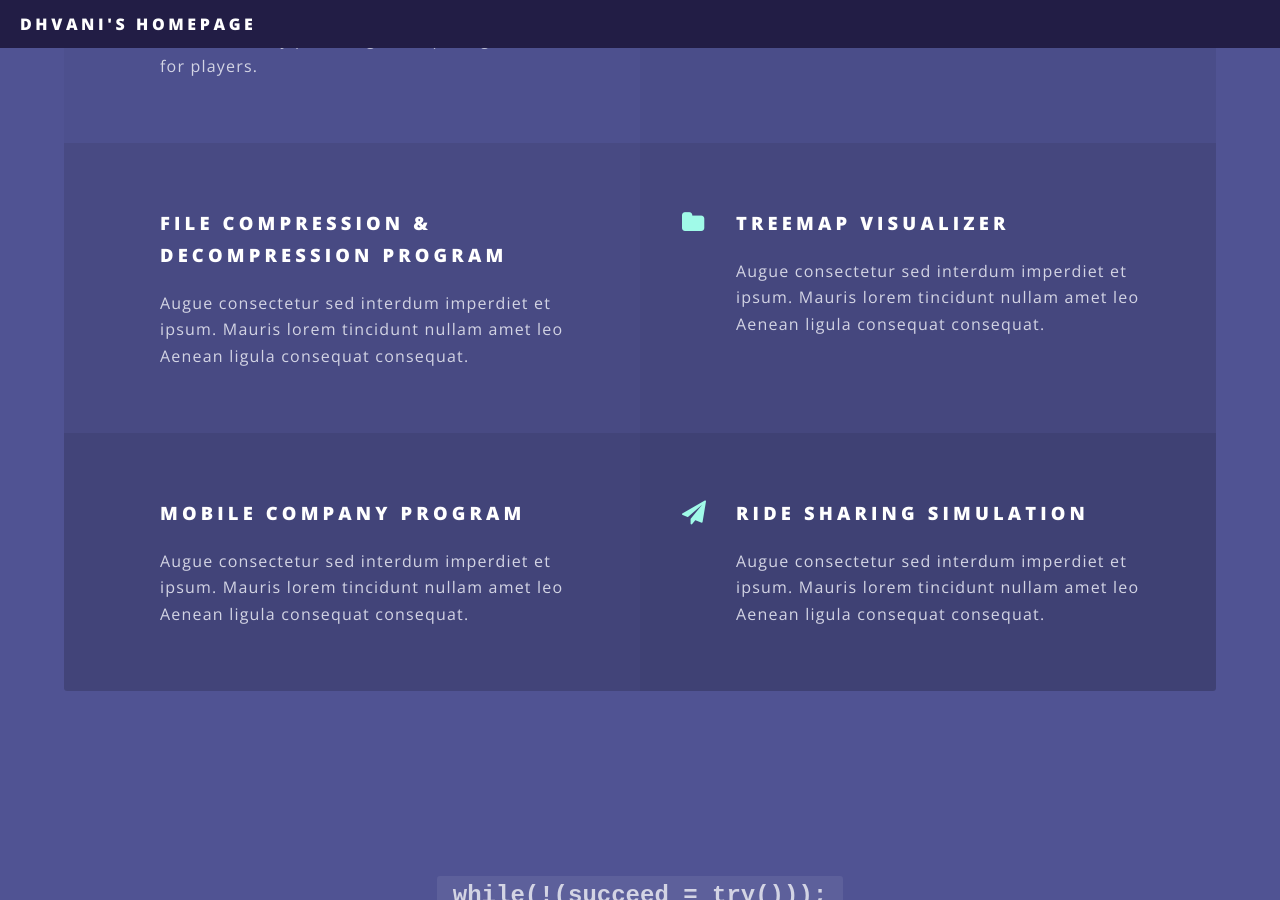
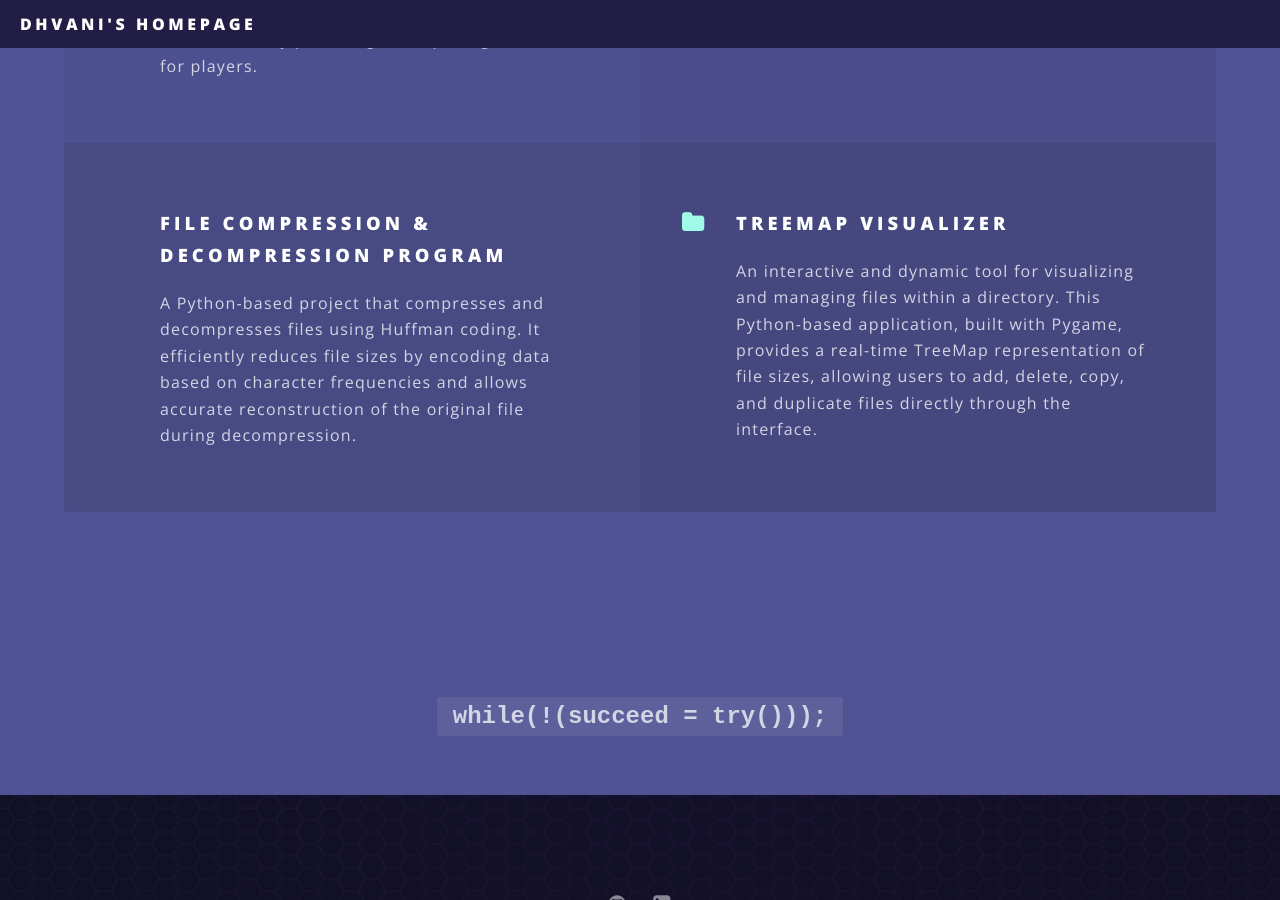
Before and after one commit to dhvani2504/dhvani2504.github.io, a Jekyll site: the page built from index.html, in a window 1280 px wide and 900 px high, scrolled down 2401 px. Built offline with Jekyll 4.4.1, drawn with Linux system fonts in a browser that asks for light colours.

Commit message:
Update index.html
added project descriptions

```diff
--- a/index.html
+++ b/index.html
@@ -61,20 +61,20 @@ layout: landing
 								</li>
 								<li class="icon fa-file-excel">
 									<h3> File Compression & Decompression Program </h3>
-									<p>Augue consectetur sed interdum imperdiet et ipsum. Mauris lorem tincidunt nullam amet leo Aenean ligula consequat consequat.</p>
+									<p> A Python-based project that compresses and decompresses files using Huffman coding. It efficiently reduces file sizes by encoding data based on character frequencies and allows accurate reconstruction of the original file during decompression. </p>
 								</li>
 								<li class="icon fa-folder">
 									<h3> TreeMap Visualizer </h3>
-									<p>Augue consectetur sed interdum imperdiet et ipsum. Mauris lorem tincidunt nullam amet leo Aenean ligula consequat consequat.</p>
+									<p> An interactive and dynamic tool for visualizing and managing files within a directory. This Python-based application, built with Pygame, provides a real-time TreeMap representation of file sizes, allowing users to add, delete, copy, and duplicate files directly through the interface. </p>
 								</li>
-								<li class="icon fa-address-book">
+								<!-- <li class="icon fa-address-book">
 									 <h3> Mobile Company Program </h3>
 									<p>Augue consectetur sed interdum imperdiet et ipsum. Mauris lorem tincidunt nullam amet leo Aenean ligula consequat consequat.</p>
 								</li>
 								<li class="icon fa-paper-plane">
 									<h3> Ride Sharing Simulation </h3>
 									<p>Augue consectetur sed interdum imperdiet et ipsum. Mauris lorem tincidunt nullam amet leo Aenean ligula consequat consequat.</p>
-								</li>
+								</li> -->
 							</ul>
 						</div>
 					</section>
```
